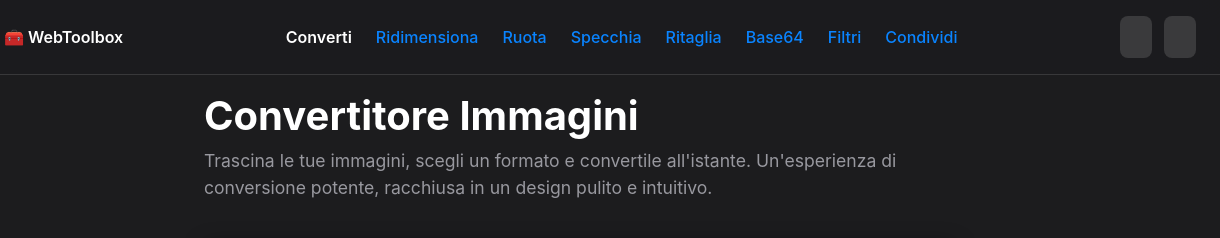
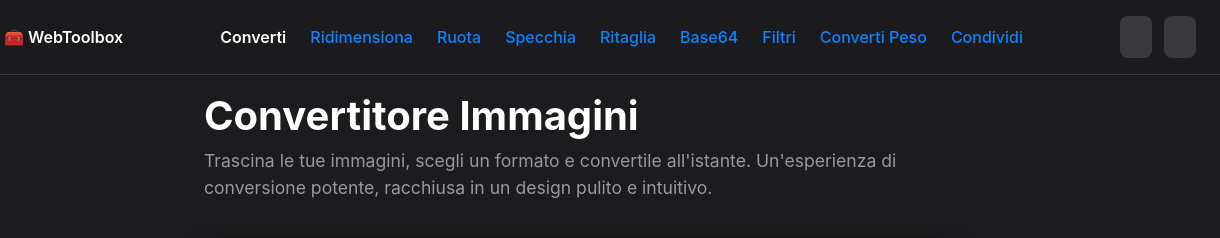
Before and after one commit to SgomberoCatanese/webtoolbox, a website: page index.html in a window 1280 px wide. Shown: the top 238 px of the page, 60-1280 px from the left. Drawn offline with nearby package versions, Linux system fonts and the light colour scheme.

Commit message:
Update index.html

```diff
--- a/index.html
+++ b/index.html
@@ -350,6 +350,7 @@
     <li><a href="crop-immagini.html">Ritaglia</a></li>
     <li><a href="base64.html">Base64</a></li>
     <li><a href="scala-grigi.html">Filtri</a></li>
+    <li><a href="weight.html">Converti Peso</a></li>
     <li><a href="share.html">Condividi</a></li>
   </ul>
   <div class="nav-controls">
```
